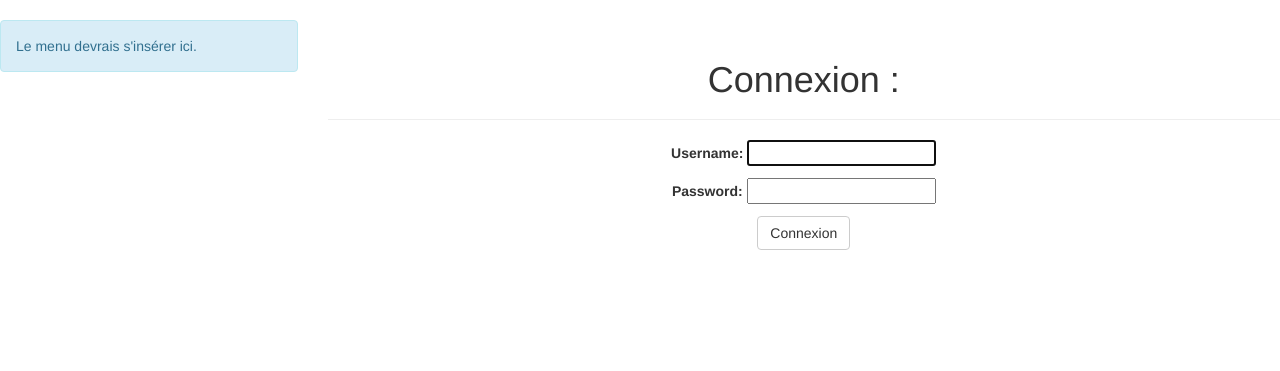
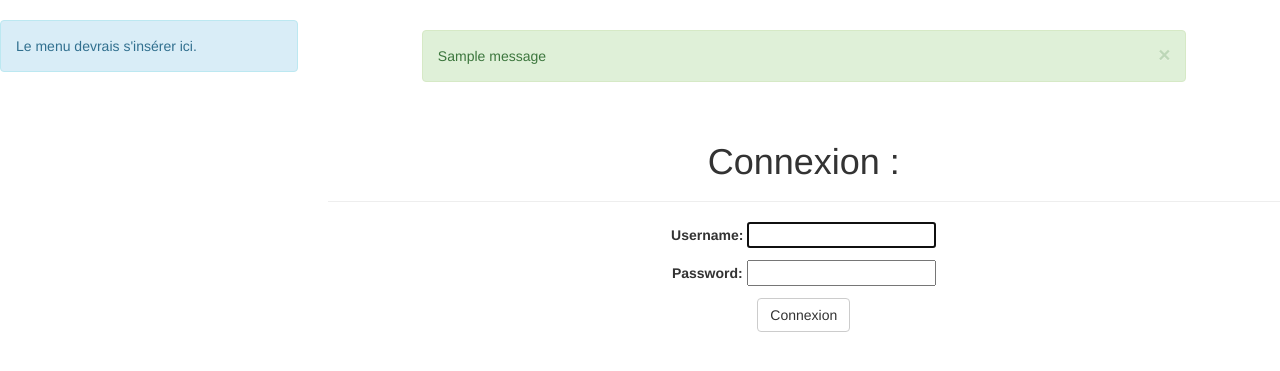
Before and after one commit to savoirfairelinux/sous-chef, a Django app: a page that uses django/santropolFeast/santropolFeast/templates/landing_base.html in a window 1280 px wide. Shown: the part 52-423 px from the top of the page. Run offline with Django 3.2, Linux system fonts and the light colour scheme; tables that the repository leaves empty hold one stand-in row (values such as "Sample post"); one stand-in notice (Sample message) is shown; some libraries are stand-ins or nearby versions.

Commit message:
display message of context processor on landing_base

```diff
--- a/django/santropolFeast/santropolFeast/templates/landing_base.html
+++ b/django/santropolFeast/santropolFeast/templates/landing_base.html
@@ -14,6 +14,9 @@
 </head>
 
 <body>
+    <!------------------
+    Top menu of the page
+    ------------------->
     <nav class="navbar navbar-default">
         <div class="container-fluid">
             <!-- Brand and toggle get grouped for better mobile display -->
@@ -40,11 +43,41 @@
             </div><!-- /.navbar-collapse -->
         </div><!-- /.container-fluid -->
     </nav>
+
     <div class="row">
         <div class="col-sm-3">
             <p class="alert alert-info">Le menu devrais s'insérer ici.</p>
         </div>
         <div class="col-sm-9">
+            <!----------------------------------
+            Display message of context processor
+            ----------------------------------->
+            <div class="col-sm-offset-1 col-sm-10">
+                {% if messages %}
+                    {% for message in messages %}
+                        {% if message.tags == 'error' %}
+                            <div class="alert alert-danger alert-dismissible" style="margin-top: 10px;">
+                        {% elif message.tags == 'success'%}
+                            <div class="alert alert-success alert-dismissible" style="margin-top: 10px;">
+                        {% elif message.tags == 'info'%}
+                            <div class="alert alert-info alert-dismissible" style="margin-top: 10px;">
+                        {% elif message.tags == 'warning'%}
+                            <div class="alert alert-warning alert-dismissible" style="margin-top: 10px;">
+                        {% else %}
+                            <div class="alert alert-info alert-dismissible" style="margin-top: 10px;">
+                        {% endif %}
+                        <button type="button" class="close" data-dismiss="alert" aria-label="Close">
+                            <span aria-hidden="true">&times;</span>
+                        </button>
+                        {{ message }}
+                    {% endfor %}
+                    </div>
+                {% endif %}
+            </div>
+
+            <!-----------------
+            Content of the page
+            ------------------>
             {%block content%}{%endblock%}
         </div>
     </div>
```
